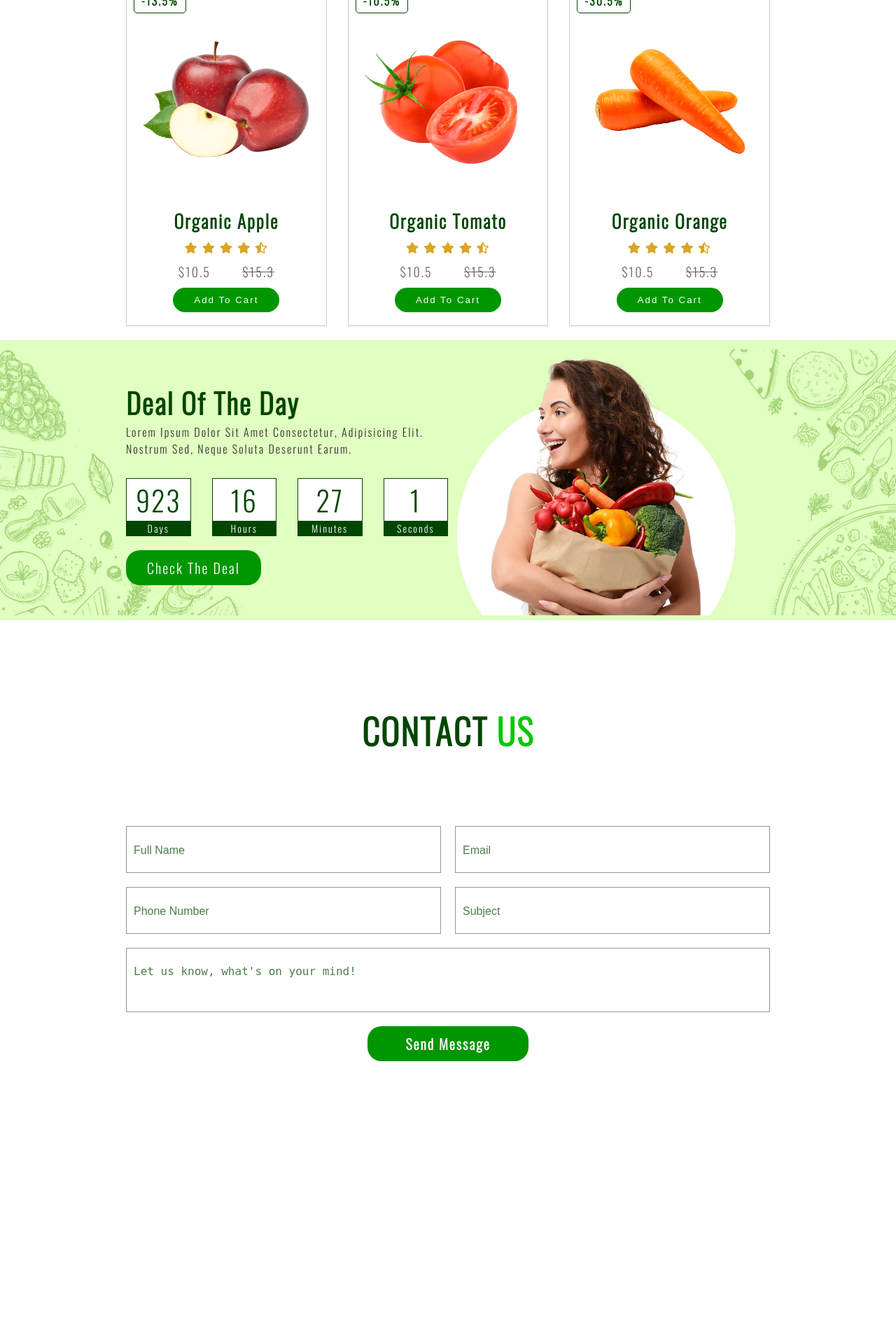
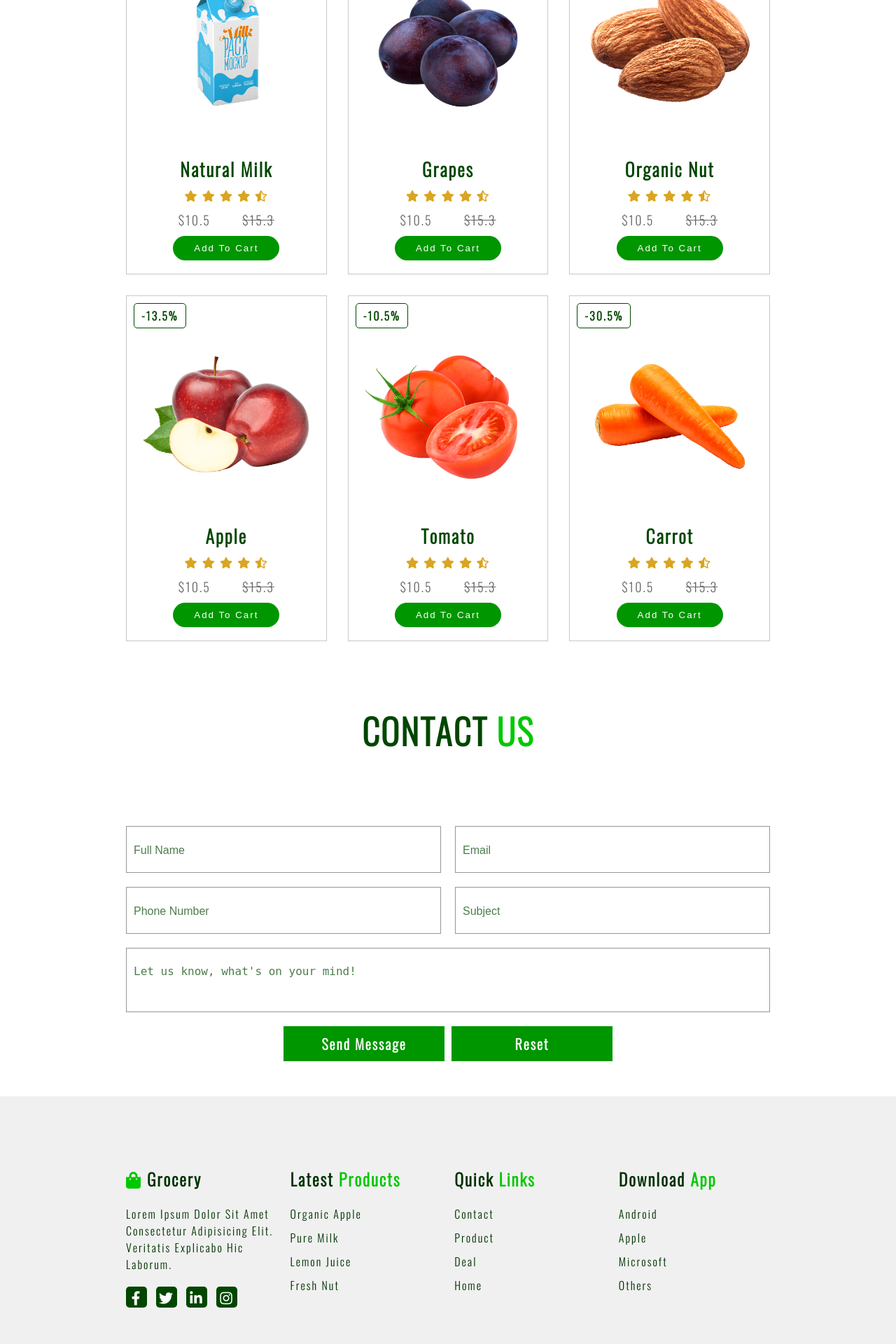
Before and after one commit to mistersakil/grocery-landing-page-using-html-css-js, a PHP site: page / in a window 1280 px wide. Shown: the part 2640-4560 px from the top of the page at 70% size. Before the commit the page ends 4156 px from the top, so only its background shows below. Run offline with PHP 8.4, Linux system fonts and the light colour scheme.

Commit message:
completed footer section, goto top functions

```diff
--- a/css/style.css
+++ b/css/style.css
@@ -597,6 +597,10 @@
   outline: none;
   text-transform: initial;
 }
+.contact .form .input:focus {
+  background: var(--green150);
+  color: var(--white);
+}
 .contact .form textarea.input {
   resize: none;
 }
@@ -607,19 +611,134 @@
   opacity: 0.7;
   text-transform: initial;
 }
+.contact .form .input:focus::placeholder {
+  color: var(--white);
+}
 .contact .form .submit {
   flex: 1 1 100%;
   display: flex;
   justify-content: center;
   align-items: center;
+  gap: 1rem;
 }
 .contact .form .submit .btn {
   width: 25%;
   font-size: 2rem;
   font-weight: 700;
   font-family: Oswald, Roboto, sans-serif;
+  border-radius: 0;
+  transform: scale(1);
 }
 .contact .form .submit .btn:hover {
   background: var(--green100);
 }
 /*  End: Contact us */
+
+/*  Footer section  */
+.footer {
+  position: relative;
+  padding: 10rem 18rem;
+  background: var(--grey240);
+  color: var(--green50);
+}
+.footer .container {
+  display: flex;
+  flex-wrap: wrap;
+  flex-direction: row;
+  align-items: flex-start;
+  gap: 2rem 2%;
+}
+.footer .container .box {
+  flex: 1 1 23%;
+}
+.footer .container .box .title {
+  font-size: 2.4rem;
+  margin-bottom: 2rem;
+  font-weight: 700;
+}
+.footer .container .box .title .icon {
+  color: var(--green200);
+}
+.footer .container .box .title span {
+  color: var(--green200);
+}
+.footer .container .box .boxContent {
+  display: flex;
+  flex-direction: column;
+}
+.footer .container .box .boxContent .links {
+  display: flex;
+  flex-direction: column;
+  gap: 1rem 6%;
+}
+.footer .container .box .boxContent .links.social {
+  flex-direction: row;
+  flex-wrap: wrap;
+  margin-top: 2rem;
+}
+.footer .container .box .boxContent .links .link {
+  color: var(--green50);
+}
+.footer .container .box .boxContent .links.social .link {
+  width: 3rem;
+  height: 3rem;
+  background: var(--green100);
+  line-height: 3rem;
+  text-align: center;
+  color: var(--white);
+  font-size: 2rem;
+  border-radius: 0.5rem;
+}
+.footer .container .box .boxContent .links.social .link:hover {
+  background: var(--green);
+  color: var(--black10);
+}
+/* Copyright */
+.footer .copyright {
+  padding: 2rem;
+  margin-top: 7rem;
+  box-shadow: 0px 1px 2px var(--green100) inset;
+  display: flex;
+  flex-direction: row;
+  flex-wrap: wrap;
+  align-items: center;
+  justify-content: space-between;
+  font-size: 1.6rem;
+}
+
+.footer .copyright .content .brand,
+.footer .copyright .icon {
+  color: var(--green150);
+  font-weight: 700;
+  font-size: 2rem;
+}
+
+/*  End: Footer section  */
+/*  Goto Top section  */
+.gotoTop {
+  display: none;
+  position: fixed;
+  bottom: 3%;
+  right: 5%;
+  z-index: 100;
+}
+.gotoTop.active {
+  display: inline-block;
+}
+.gotoTop .icon {
+  width: 5rem;
+  height: 5rem;
+  font-size: 2rem;
+  text-align: center;
+  line-height: 5rem;
+  background: var(--green100);
+  color: var(--white);
+  border-radius: 50%;
+  cursor: pointer;
+}
+.gotoTop:hover .icon {
+  background: var(--green150);
+  font-size: 2.2rem;
+  transform: scale(1.2);
+}
+/*  End: Goto Top section  */
--- a/index.html
+++ b/index.html
@@ -43,8 +43,8 @@
         <a class="navLink" href="#home">home</a>
         <a class="navLink" href="#banner">offer</a>
         <a class="navLink" href="#category">shop</a>
+        <a class="navLink" href="#deal">deal</a>
         <a class="navLink" href="#product">product</a>
-        <a class="navLink" href="#deal">deal</a>
         <a class="navLink" href="#contact">contact</a>
       </nav>
       <div class="iconContainer">
@@ -151,6 +151,38 @@
     </section>
     <!-- End: Category Section -->
 
+    <!-- Deal Of The Day Section -->
+    <section class="deal" id="deal">
+      <div class="container">
+        <h2 class="title">Deal of the day</h2>
+
+        <p class="dealInfo">
+          Lorem ipsum dolor sit amet consectetur, adipisicing elit. Nostrum sed,
+          neque soluta deserunt earum.
+        </p>
+        <div class="boxContainer">
+          <div class="box">
+            <span class="counter" id="days"> 00 </span>
+            <span class="boxTitle">Days</span>
+          </div>
+          <div class="box">
+            <span class="counter" id="hours"> 00 </span>
+            <span class="boxTitle">Hours</span>
+          </div>
+          <div class="box">
+            <span class="counter" id="minutes"> 00 </span>
+            <span class="boxTitle">Minutes</span>
+          </div>
+          <div class="box">
+            <span class="counter" id="seconds"> 00 </span>
+            <span class="boxTitle">Seconds</span>
+          </div>
+        </div>
+        <a href="#" class="btn">Check The Deal</a>
+      </div>
+    </section>
+
+    <!-- End: Deal Of The Day Section -->
     <!--  Product Section -->
 
     <section id="product" class="product">
@@ -192,7 +224,7 @@
           <figure class="figure">
             <img src="./images/product-5.png" alt="product-1" class="img" />
           </figure>
-          <h2 class="title">Organic Grapes</h2>
+          <h2 class="title">Grapes</h2>
           <div class="rating">
             <i class="fas fa-star"></i>
             <i class="fas fa-star"></i>
@@ -244,7 +276,7 @@
           <figure class="figure">
             <img src="./images/product-7.png" alt="product-1" class="img" />
           </figure>
-          <h2 class="title">Organic Apple</h2>
+          <h2 class="title">Apple</h2>
           <div class="rating">
             <i class="fas fa-star"></i>
             <i class="fas fa-star"></i>
@@ -270,7 +302,7 @@
           <figure class="figure">
             <img src="./images/product-2.png" alt="product-1" class="img" />
           </figure>
-          <h2 class="title">Organic Tomato</h2>
+          <h2 class="title">Tomato</h2>
           <div class="rating">
             <i class="fas fa-star"></i>
             <i class="fas fa-star"></i>
@@ -296,7 +328,7 @@
           <figure class="figure">
             <img src="./images/product-9.png" alt="product-1" class="img" />
           </figure>
-          <h2 class="title">Organic Orange</h2>
+          <h2 class="title">Carrot</h2>
           <div class="rating">
             <i class="fas fa-star"></i>
             <i class="fas fa-star"></i>
@@ -391,11 +390,110 @@
         ></textarea>
         <div class="submit">
           <input type="submit" value="Send Message" class="btn" />
+          <input type="reset" value="Reset" class="btn" />
         </div>
       </form>
     </section>
     <!-- End: Contact us -->
 
+    <!-- Footer section -->
+
+    <section class="footer" id="footer">
+      <div class="container">
+        <div class="box">
+          <h3 class="title">
+            <i class="fas fa-shopping-bag icon"></i>
+            Grocery
+          </h3>
+          <div class="boxContent">
+            <p class="info">
+              Lorem ipsum dolor sit amet consectetur adipisicing elit. Veritatis
+              explicabo hic laborum.
+            </p>
+            <nav class="links social">
+              <a href="./" class="link" title="Facebook">
+                <i class="icon fab fa-facebook-f"></i>
+              </a>
+              <a href="./" class="link" title="Twitter">
+                <i class="icon fab fa-twitter"></i>
+              </a>
+              <a href="./" class="link" title="Linkedin">
+                <i class="icon fab fa-linkedin-in"></i>
+              </a>
+              <a href="./" class="link" title="Instagram">
+                <i class="icon fab fa-instagram"></i>
+              </a>
+            </nav>
+          </div>
+        </div>
+        <!-- /.box -->
+        <div class="box">
+          <h3 class="title">Latest <span>Products</span></h3>
+          <div class="boxContent">
+            <nav class="links">
+              <a href="./#contact" class="link">Organic Apple</a>
+              <a href="./#product" class="link">Pure Milk</a>
+              <a href="./#deal" class="link">Lemon Juice</a>
+              <a href="./#home" class="link">Fresh Nut</a>
+            </nav>
+          </div>
+        </div>
+        <!-- /.box -->
+        <div class="box">
+          <h3 class="title">Quick <span> Links</span></h3>
+          <div class="boxContent">
+            <nav class="links">
+              <a href="./#contact" class="link">Contact</a>
+              <a href="./#product" class="link">Product</a>
+              <a href="./#deal" class="link">Deal</a>
+              <a href="./#home" class="link">Home</a>
+            </nav>
+          </div>
+        </div>
+        <!-- /.box -->
+
+        <div class="box">
+          <h3 class="title">Download <span> App</span></h3>
+          <div class="boxContent">
+            <nav class="links">
+              <a href="./" class="link">Android</a>
+              <a href="./" class="link">Apple</a>
+              <a href="./" class="link">Microsoft</a>
+              <a href="./" class="link">Others</a>
+            </nav>
+          </div>
+        </div>
+        <!-- /.box -->
+      </div>
+      <!-- /.container -->
+      <div class="copyright">
+        <p class="content">
+          copyright &copy; 2021. all right reserved. created by
+          <a
+            href="https://www.upwork.com/agencies/~011335ddde8074293a"
+            target="_blank"
+            class="brand"
+            >Octapia</a
+          >
+        </p>
+        <p class="supportUs">
+          buy me a coffee
+          <a
+            href="https://www.upwork.com/agencies/~011335ddde8074293a"
+            target="_blank"
+            ><i class="fas fa-mug-hot icon"></i
+          ></a>
+        </p>
+      </div>
+    </section>
+    <!-- /.footer -->
+    <!-- End: Footer section -->
+
+    <!-- Goto Top section -->
+    <section class="gotoTop" id="gotoTop">
+      <i class="fas fa-arrow-up icon" title="Goto Top"></i>
+    </section>
+    <!-- End: Goto Top section -->
     <!-- Scripts  -->
     <script src="./js/main.js"></script>
   </body>
--- a/js/main.js
+++ b/js/main.js
@@ -2,11 +2,14 @@
 
 // Sticky
 const navbar = document.querySelector(".navbar");
+const gotoTop = document.querySelector(".gotoTop");
 window.onscroll = (event) => {
   if (window.scrollY >= 70) {
     navbar.classList.add("sticky");
+    gotoTop.classList.add("active");
   } else {
     navbar.classList.remove("sticky");
+    gotoTop.classList.remove("active");
   }
 };
 // Navbar Toggle
@@ -62,3 +65,21 @@ const countDown = () => {
 setInterval(() => countDown(), 1000);
 
 /* End: Count Down */
+
+/* Contact us */
+let form = document.querySelector(".form");
+form.onsubmit = function (event) {
+  event.preventDefault();
+  alert("Your form is submitted");
+};
+
+/* End: Contact us */
+
+/* Goto top on click */
+let gotoTopBtn = gotoTop.querySelector(".icon");
+gotoTopBtn.onclick = function (event) {
+  document.body.scrollTop = 0;
+  document.documentElement.scrollTop = 0;
+};
+
+/* End: Goto top on click */
```
Also changed, not shown: other parts of index.html (+1 -34 lines), css/responsive.css (+47 -1 lines), images/index.html (added).
